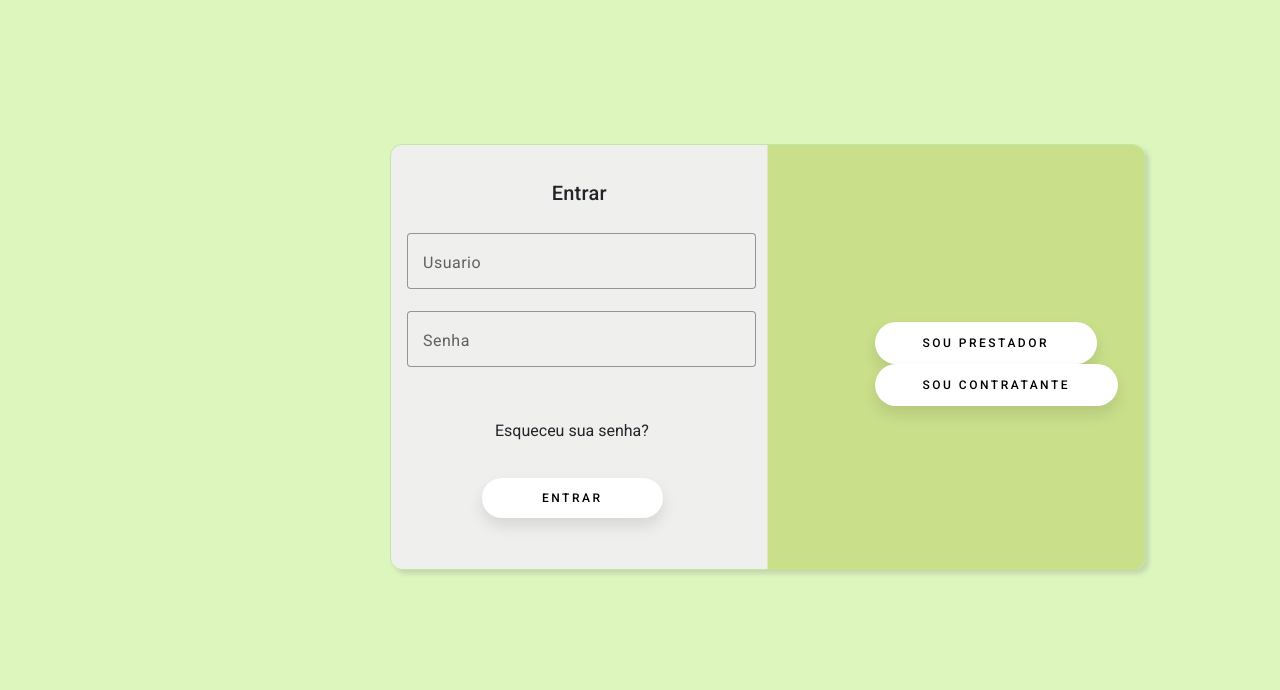
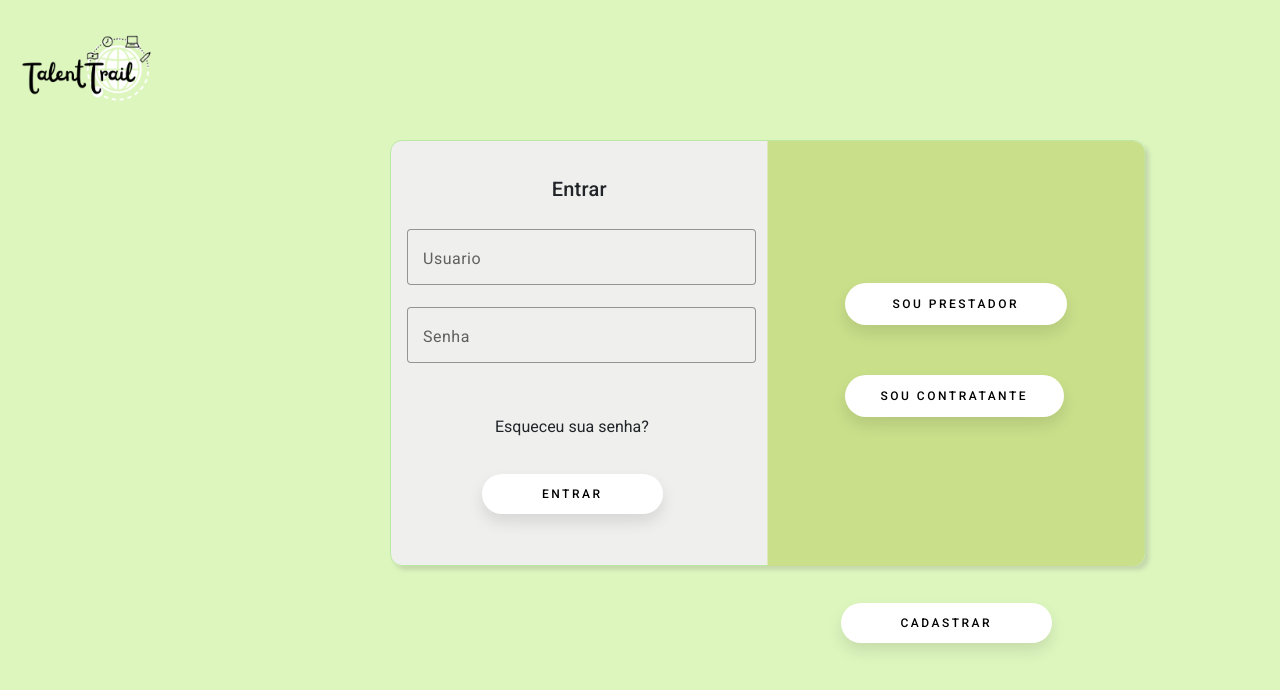
Before and after one commit to lucianawessner/tcc, an Angular app in the folder ui/: page /login in a window 1280 px wide. Shown: the top 690 px of the page. Built offline with nearby package versions, Linux system fonts and the light colour scheme.

Commit message:
Incluindo cadastro

```diff
--- a/ui/src/app/feature/cadastro-contratante/cadastro-contratante.component.html
+++ b/ui/src/app/feature/cadastro-contratante/cadastro-contratante.component.html
@@ -1 +1,28 @@
-<p>cadastro-contratante works!</p>
+<mat-card-header
+  class="col-12 justify-content-center mt-1 p-2"
+  style="background-color: blue"
+>
+  <mat-card-title>Cadastro</mat-card-title>
+</mat-card-header>
+
+<mat-card-content>
+  <div class="row">
+    <div class="col-md-12">
+      <div class="mt-3">
+        <mat-form-field appearance="outline" class="col-12">
+          <mat-label>Usuario</mat-label>
+          <input matInput placeholder="" />
+        </mat-form-field>
+
+        <mat-form-field appearance="outline" class="col-12">
+          <mat-label>Senha</mat-label>
+          <input matInput placeholder="" />
+        </mat-form-field>
+      </div>
+
+      <div class="overlay__panel overlay--left">
+        <button class="btn" id="Cadastro">Cadastrar</button>
+      </div>
+    </div>
+  </div>
+</mat-card-content>
--- a/ui/src/app/feature/cadastro-contratante/cadastro-contratante.component.scss
+++ b/ui/src/app/feature/cadastro-contratante/cadastro-contratante.component.scss
@@ -0,0 +1,28 @@
+#Cadastro{
+  position: relative;
+  top: 40px;
+  left: 50px;
+  padding: 0.9em 5em;
+  font-size: 12px;
+  text-transform: uppercase;
+  letter-spacing: 2.5px;
+  font-weight: 500;
+  color: #000;
+  background-color: #fff;
+  border: none;
+  border-radius: 45px;
+  box-shadow: 0px 8px 15px rgba(0, 0, 0, 0.1);
+  transition: all 0.3s ease 0s;
+  outline: none;
+}
+
+#Cadastro:hover {
+  background-color: #77ab59;
+  box-shadow: 0px 15px 20px  rgb(119, 171, 89, 0.4);
+  color: #fff;
+  transform: translateY(-7px);
+}
+
+#Cadastro:active {
+  transform: translateY(-1px);
+}
--- a/ui/src/app/feature/cadastro-prestador/cadastro-prestador.component.html
+++ b/ui/src/app/feature/cadastro-prestador/cadastro-prestador.component.html
@@ -1 +1,28 @@
-<p>Olá, sou prestador</p>
+  <mat-card-header class="col-12 justify-content-center mt-1 p-2" style="background-color: blue;">
+    <mat-card-title>Cadastro</mat-card-title>
+  </mat-card-header>
+
+<mat-card-content >
+  <div class="row">
+    <div class="col-md-12">
+      <mat-form-field appearance="outline" class="col-12">
+        <mat-label>Email</mat-label>
+        <input matInput placeholder="" />
+      </mat-form-field>
+
+      <mat-form-field appearance="outline" class="col-12">
+        <mat-label>Usuario</mat-label>
+        <input matInput placeholder="" />
+      </mat-form-field>
+
+      <mat-form-field appearance="outline" class="col-12">
+        <mat-label>Senha</mat-label>
+        <input matInput placeholder="" />
+      </mat-form-field>
+
+      <div class="overlay__panel overlay--left">
+        <button class="btn" id="Cadastro">Cadastrar</button>
+      </div>
+    </div>
+  </div>
+</mat-card-content>
--- a/ui/src/app/feature/cadastro-prestador/cadastro-prestador.component.scss
+++ b/ui/src/app/feature/cadastro-prestador/cadastro-prestador.component.scss
@@ -0,0 +1,28 @@
+#Cadastro{
+  position: relative;
+  top: 20px;
+  left: 45px;
+  padding: 0.9em 5em;
+  font-size: 12px;
+  text-transform: uppercase;
+  letter-spacing: 2.5px;
+  font-weight: 500;
+  color: #000;
+  background-color: #fff;
+  border: none;
+  border-radius: 45px;
+  box-shadow: 0px 8px 15px rgba(0, 0, 0, 0.1);
+  transition: all 0.3s ease 0s;
+  outline: none;
+}
+
+#Cadastro:hover {
+  background-color: #77ab59;
+  box-shadow: 0px 15px 20px rgb(119, 171, 89, 0.4);
+  color: #fff;
+  transform: translateY(-7px);
+}
+
+#Cadastro:active {
+  transform: translateY(-1px);
+}
--- a/ui/src/app/feature/login/login.component.html
+++ b/ui/src/app/feature/login/login.component.html
@@ -1,3 +1,5 @@
+<img src="assets/TalentTrail.png" alt="Talent Trial" style="height:140px; margin:-20px">
+
 <mat-card appearance="outlined" class="card">
   <mat-card-header class="col-6 justify-content-center mt-4 p-2">
     <mat-card-title>Entrar</mat-card-title>
@@ -26,15 +28,15 @@
           <button class="btn" id="Entrar">Entrar</button>
         </div>
 
-        <ng-container *ngIf="!isOpen">
+        <ng-container *ngIf="showButton">
           <button id="Login">Login</button>
         </ng-container>
       </div>
 
       <div class="col-md-6">
         <ng-container *ngIf="isOpen">
-          <button id="Cadastro" (click)="clickSouPrestador()">Sou prestador</button>
-          <button id="Cadastro" (click)="clickSouContratante()">Sou contratante</button>
+          <button id="Prestador" (click)="clickSouPrestador()">Sou prestador</button>
+          <button id="Contratante" (click)="clickSouContratante()">Sou contratante</button>
         </ng-container>
 
         <ng-container *ngIf="souPrestador">
--- a/ui/src/app/feature/login/login.component.scss
+++ b/ui/src/app/feature/login/login.component.scss
@@ -1,7 +1,7 @@
 
 .card{
   left: 360px;
-  top: 114px;
+  top: 10px;
   height: 426px;
   width: 755px;
   border-radius: 12px;
@@ -42,8 +42,8 @@
 }
 
 #Entrar:hover {
-  background-color: #23c483;
-  box-shadow: 0px 15px 20px rgba(46, 229, 157, 0.4);
+  background-color: #c9df8a;
+  box-shadow: 0px 15px 20px rgb(201, 223, 138, 0.4);
   color: #fff;
   transform: translateY(-7px);
 }
@@ -52,11 +52,41 @@
   transform: translateY(-1px);
 }
 
-#Cadastro{
+#Login{
+  z-index: 3 ;
+  position: relative;
+  top: -125px;
+  left: 80px;
+  padding: 0.9em 5em;
+  font-size: 12px;
+  text-transform: uppercase;
+  letter-spacing: 2.5px;
+  font-weight: 500;
+  color: #000;
+  background-color: #fff;
+  border: none;
+  border-radius: 45px;
+  box-shadow: 0px 8px 15px rgba(0, 0, 0, 0.1);
+  transition: all 0.3s ease 0s;
+  outline: none;
+}
+
+#Login:hover{
+  background-color: #c9df8a;
+  box-shadow: 0px 15px 20px  rgb(201, 223, 138, 0.4);
+  color: #fff;
+  transform: translateY(-7px);
+}
+
+#Login:active {
+  transform: translateY(-1px);
+}
+
+#Prestador{
   z-index: 1;
   position: relative;
-  top: 105px;
-  left: 95px;
+  top: 70px;
+  left: 65px;
   padding: 1.0em 4em;
   font-size: 12px;
   text-transform: uppercase;
@@ -71,14 +101,44 @@
   outline: none;
 }
 
-#Cadastro:hover {
-  background-color: #23c483;
-  box-shadow: 0px 15px 20px rgba(46, 229, 157, 0.4);
+#Prestador:hover {
+  background-color: #77ab59;
+  box-shadow: 0px 15px 20px rgb(119, 171, 89, 0.4);
   color: #fff;
   transform: translateY(-7px);
 }
 
-#Cadastro:active {
+#Prestador:active {
+  transform: translateY(-1px);
+}
+
+#Contratante{
+  z-index: 1;
+  position: relative;
+  top: 120px;
+  left: 65px;
+  padding: 1.0em 3em;
+  font-size: 12px;
+  text-transform: uppercase;
+  letter-spacing: 2.5px;
+  font-weight: 500;
+  color: #000;
+  background-color: #fff;
+  border: none;
+  border-radius: 45px;
+  box-shadow: 0px 8px 15px rgba(0, 0, 0, 0.1);
+  transition: all 0.3s ease 0s;
+  outline: none;
+}
+
+#Contratante:hover {
+  background-color: #77ab59;
+  box-shadow: 0px 15px 20px rgb(119, 171, 89, 0.4);
+  color: #fff;
+  transform: translateY(-7px);
+}
+
+#Contratante:active {
   transform: translateY(-1px);
 }
 
--- a/ui/src/app/feature/login/login.component.ts
+++ b/ui/src/app/feature/login/login.component.ts
@@ -1,4 +1,4 @@
-import { Component } from '@angular/core';
+import { Component , OnInit } from '@angular/core';
 import { MatSelectModule } from '@angular/material/select';
 import { MatInputModule } from '@angular/material/input';
 import { MatFormFieldModule } from '@angular/material/form-field';
@@ -42,7 +42,7 @@ import { CadastroContratanteComponent } from '../cadastro-contratante/cadastro-c
       state('open', style({
         transform: 'translateX(0)',
         opacity: 1,
-        backgroundColor: '#b5d1cf',
+        backgroundColor: '#77ab59',
         borderRadius: '12px 0 0 12px'
       })),
       transition('open <=> closed', [
@@ -54,11 +54,22 @@ import { CadastroContratanteComponent } from '../cadastro-contratante/cadastro-c
   templateUrl: './login.component.html',
   styleUrl: './login.component.scss'
 })
-export class LoginComponent {
+export class LoginComponent implements OnInit {
 
   isCadastroActive: boolean = false;
   isOpen: boolean = true;
   souPrestador: boolean = true;
+  showButton: boolean = false;
+
+  constructor() { }
+
+  ngOnInit(): void {
+    if (!this.isOpen) {
+      setTimeout(() => {
+        this.showButton = true;
+      }, 2000);
+    }
+  }
 
   toggleCadastroPanel() {
     this.isCadastroActive = !this.isCadastroActive;
@@ -68,9 +79,12 @@ export class LoginComponent {
     this.isOpen = !this.isOpen;
 
     if (this.isOpen) {
-      this.isCadastroActive = false; // Fecha o painel de cadastro
+      this.isCadastroActive = false;
+      this.showButton = false;
     } else {
-      this.isCadastroActive = true;  // Abre o painel de cadastro
+      setTimeout(() => {
+        this.showButton = true;
+      }, 1000);
     }
   }
 
```
Also changed, not shown: ui/src/app/feature/cadastro-contratante/cadastro-contratante.component.ts (+12 -1 lines), ui/src/app/feature/cadastro-prestador/cadastro-prestador.component.ts (+12 -1 lines), ui/src/assets/TalentTrail.png (added).
